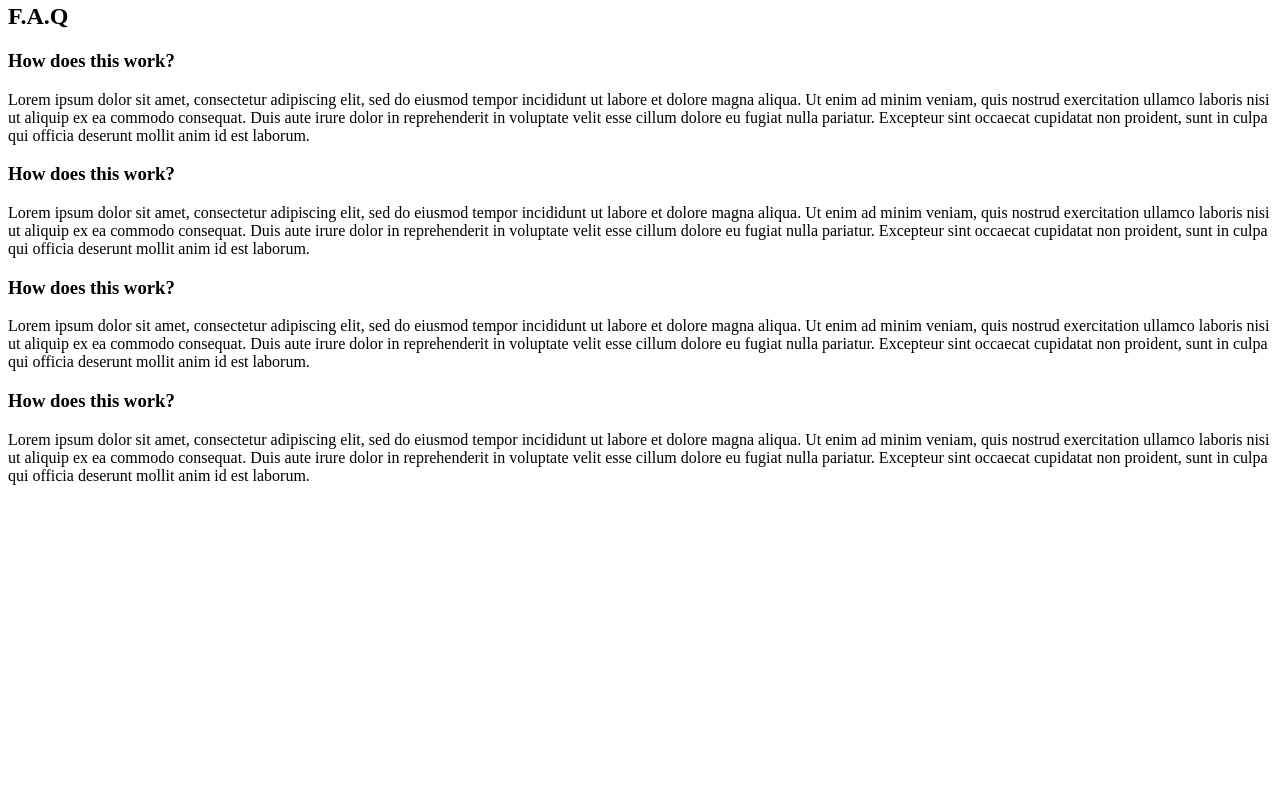
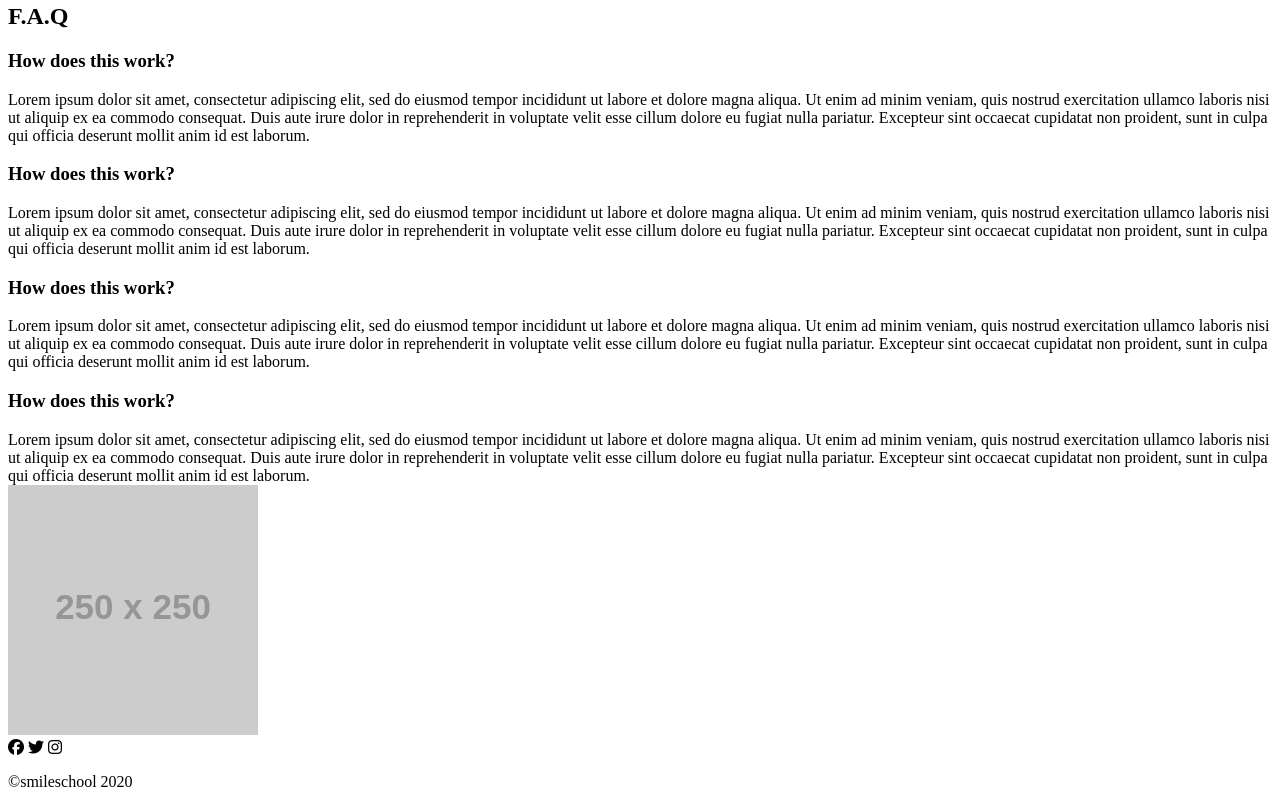
Before and after one commit to Kaydev-cmd/alx_html_css, a plain HTML site: page css_advanced/index.html in a window 1280 px wide. Shown: the part 2983-3790 px from the top of the page. Before the commit the page ends 3476 px from the top, so only its background shows below. Drawn offline with Linux system fonts and the light colour scheme; placeholder pictures from the web are drawn by us.

Commit message:
feat: add footer with logo, social media iconss, and copyright

```diff
--- a/css_advanced/index.html
+++ b/css_advanced/index.html
@@ -231,5 +231,18 @@
         </div>
       </section>
     </main>
+    <footer>
+      <section>
+        <div>
+          <img src="https://fakeimg.pl/250x250?text=Sample+Logo" alt="logo" />
+          <div>
+            <i class="fa-brands fa-facebook"></i>
+            <i class="fa-brands fa-twitter"></i>
+            <i class="fa-brands fa-instagram"></i>
+          </div>
+        </div>
+        <p>©smileschool 2020</p>
+      </section>
+    </footer>
   </body>
 </html>
```
